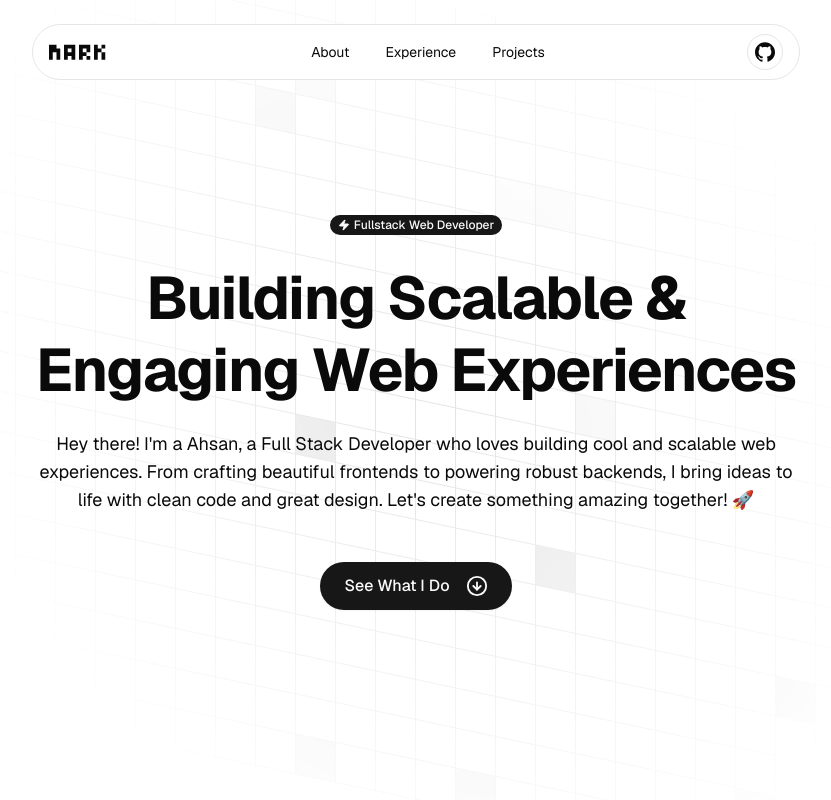
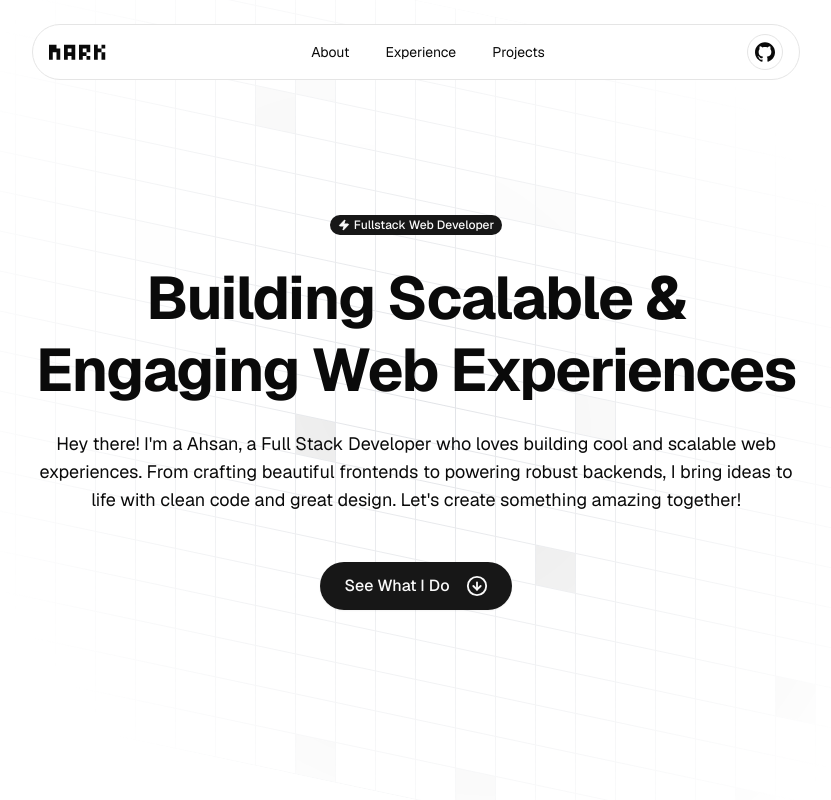
Before and after one commit to mohdahsanrazakhan/portfolio, a Next.js app: page / in a window 1280 px wide. Shown: the top 800 px of the page, without its empty margins (224-1055 px from the left). Built offline with nearby package versions, Linux system fonts and the light colour scheme; a web font is replaced by a local one.

Commit message:
remove icons

```diff
--- a/components/hero.tsx
+++ b/components/hero.tsx
@@ -29,7 +29,7 @@ const Hero = () => {
           building cool and scalable web experiences. From crafting beautiful
           frontends to powering robust backends, I bring ideas to life with
           clean code and great design. Let&apos;s create something amazing
-          together! 🚀
+          together!
         </p>
         <div className="mt-12 flex items-center justify-center gap-4">
           <Button size="lg" className="rounded-full text-base">
```
